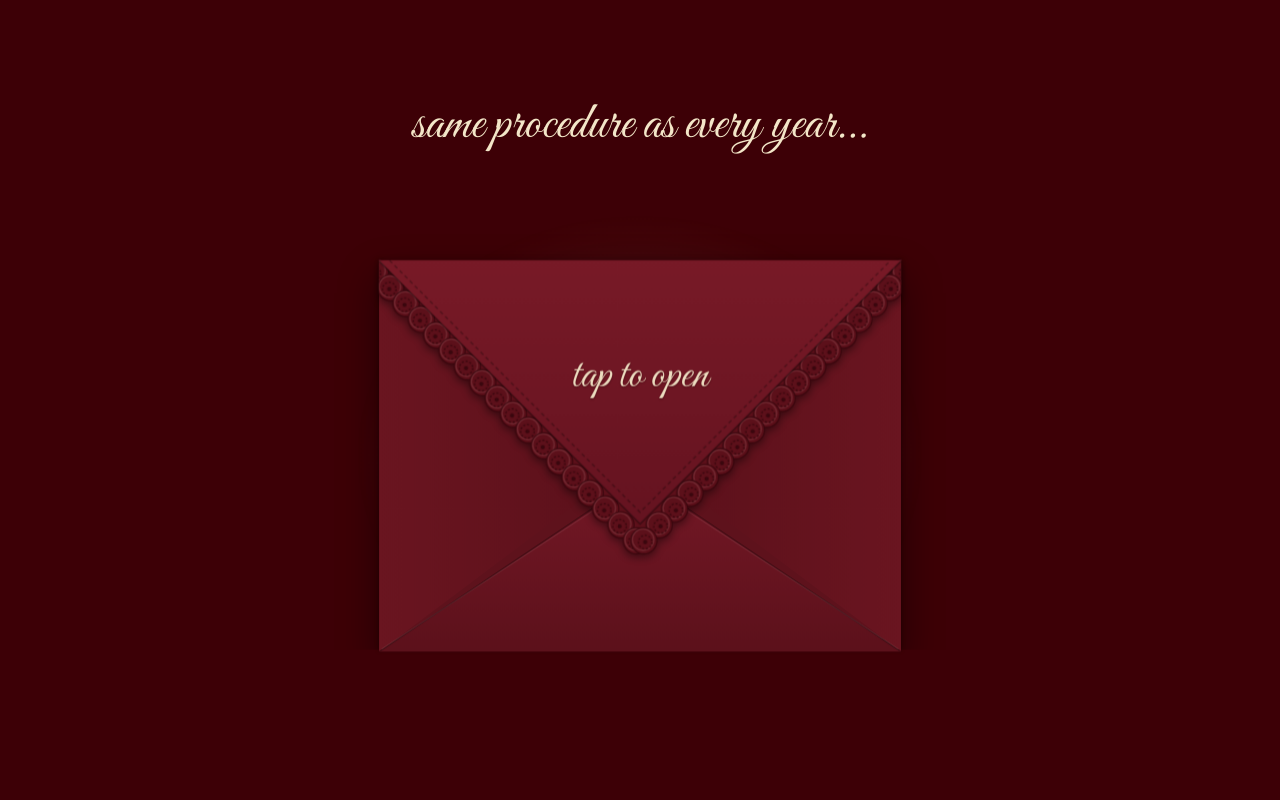
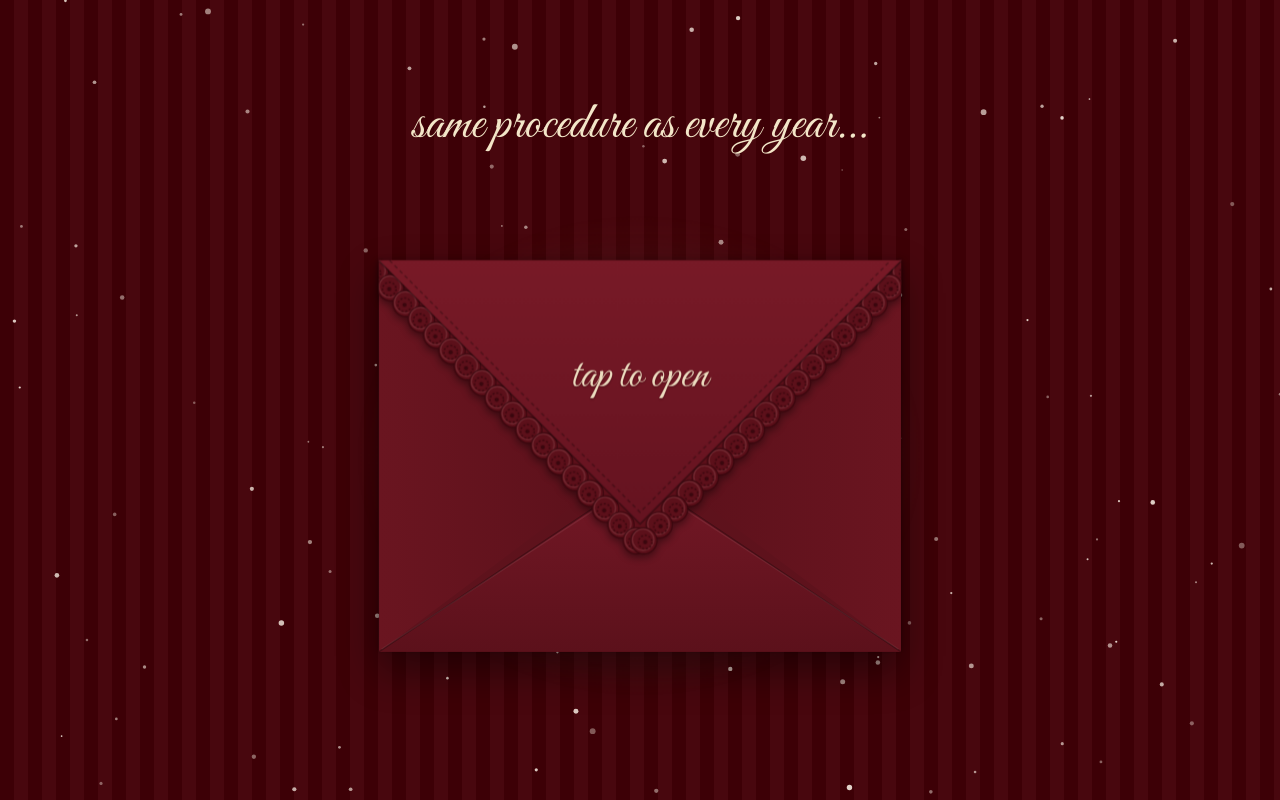
Before and after one commit to malinsaeter/Invite_Pakkelek2026, a plain HTML site: page index.html in a window 1280 px wide. Drawn offline with Linux system fonts and the light colour scheme; a web font is replaced by a local one.

Commit message:
Stripete bakgrunn og snøfall
Smale vertikale striper i to rødtoner og lett snø på en canvas bak
innholdet. Det ensfargede «gulvet» som skjulte kortet under konvolutten
er erstattet med clip-path, så det ikke bryter stripemønsteret.

Co-Authored-By: Claude Opus 5.5 <noreply@anthropic.com>

```diff
--- a/index.html
+++ b/index.html
@@ -23,16 +23,18 @@
   <link rel="preconnect" href="https://fonts.gstatic.com" crossorigin>
   <link href="https://fonts.googleapis.com/css2?family=Great+Vibes&family=Playfair+Display:ital,wght@1,400;1,500&display=swap" rel="stylesheet">
   <link rel="preload" href="assets/kort.png" as="image">
-  <link rel="stylesheet" href="style.css?v=4">
+  <link rel="stylesheet" href="style.css?v=5">
   <noscript><style>.envelope,.tagline{display:none}.card{visibility:visible}</style></noscript>
 </head>
 <body>
+  <canvas class="snow" id="snow" aria-hidden="true"></canvas>
   <main class="scene" id="scene">
 
     <!-- ✏️ ALL TEKST PÅ SIDEN – endre her ================================== -->
 
     <p class="tagline" id="tagline">same procedure as every year...</p>
 
+    <div class="card-clip" id="card-clip">
     <article class="card" id="card" tabindex="-1" aria-label="Invitasjon">
       <img class="card-bg" src="assets/kort.png" alt="" width="622" height="951">
       <div class="card-text">
@@ -50,6 +52,7 @@
         <p class="signoff">same procedure as every year</p>
       </div>
     </article>
+    </div>
 
     <!-- Teksten på konvolutten ligger i .tap-label og aria-label på knappen under. -->
     <!-- ==================================================================== -->
@@ -67,8 +70,6 @@
         </defs>
         <rect width="400" height="300" fill="url(#g-back)"/>
       </svg>
-
-      <div class="env-floor" aria-hidden="true"></div>
 
       <svg class="env-front" viewBox="0 0 400 300" preserveAspectRatio="none" aria-hidden="true">
         <defs>
@@ -120,6 +121,6 @@
     </div>
   </main>
 
-  <script src="script.js?v=4"></script>
+  <script src="script.js?v=5"></script>
 </body>
 </html>
--- a/script.js
+++ b/script.js
@@ -7,6 +7,7 @@
   const card = document.getElementById("card");
   const opener = document.getElementById("opener");
   const tagline = document.getElementById("tagline");
+  const cardClip = document.getElementById("card-clip");
 
   const reduceMotion = window.matchMedia("(prefers-reduced-motion: reduce)").matches;
   const NS = "http://www.w3.org/2000/svg";
@@ -74,6 +75,7 @@
 
     return {
       H,
+      clipBottom: cardClip.offsetHeight - (ey + H) + 2,
       start: `translate(${icx - fcx}px, ${icy - fcy}px) scale(${s})`,
       peek: `translate(${icx - fcx}px, ${icy - fcy - lift}px) scale(${s})`,
     };
@@ -90,6 +92,8 @@
   function finish() {
     card.style.transform = "none";
     card.getAnimations().forEach((a) => a.cancel());
+    cardClip.getAnimations().forEach((a) => a.cancel());
+    cardClip.style.clipPath = "none";
     envelope.style.display = "none";
     tagline.style.visibility = "hidden";
     card.removeAttribute("aria-hidden");
@@ -103,7 +107,6 @@
     opened = true;
     opener.disabled = true;
     opener.style.display = "none";
-
 
     // Stopp pustingen mykt
     const current = getComputedStyle(scene).transform;
@@ -142,16 +145,24 @@
     await wait(120);
 
     // 3) Konvolutten glir ned og fader ut, kortet flytter seg til midten og blir større
-    const parts = envelope.querySelectorAll(".env-back, .env-front, .env-floor, .flap");
-    parts.forEach((el) => {
+    const out = { duration: 1050, easing: "cubic-bezier(.4, 0, .7, .3)", fill: "forwards" };
+    envelope.querySelectorAll(".env-back, .env-front, .flap").forEach((el) => {
       el.animate(
         [
           { translate: "0 0", opacity: 1 },
           { translate: `0 ${g.H * 0.6}px`, opacity: 0 },
         ],
-        { duration: 1050, easing: "cubic-bezier(.4, 0, .7, .3)", fill: "forwards" }
+        out
       );
     });
+    // Slipp opp klippingen under konvolutten, så resten av kortet kommer til syne
+    cardClip.animate(
+      [
+        { clipPath: `inset(0px 0px ${g.clipBottom}px 0px)` },
+        { clipPath: "inset(-60px -60px -60px -60px)" },
+      ],
+      out
+    );
 
     await card.animate([{ transform: g.peek }, { transform: "none" }], {
       duration: 1250,
@@ -162,7 +173,67 @@
     finish();
   }
 
+  /* ---------- Snø ---------- */
+
+  function startSnow() {
+    const canvas = document.getElementById("snow");
+    const ctx = canvas.getContext("2d");
+    let w = 0;
+    let h = 0;
+    let flakes = [];
+
+    const makeFlake = (y) => {
+      const r = 0.8 + Math.random() * 2.2;
+      return {
+        x: Math.random() * w,
+        y: y ?? Math.random() * h,
+        r,
+        speed: 12 + r * 14 + Math.random() * 10, // px per sekund
+        sway: 8 + Math.random() * 18,
+        phase: Math.random() * Math.PI * 2,
+        alpha: 0.35 + Math.random() * 0.5,
+      };
+    };
+
+    function resize() {
+      const dpr = Math.min(window.devicePixelRatio || 1, 2);
+      w = window.innerWidth;
+      h = window.innerHeight;
+      canvas.width = Math.round(w * dpr);
+      canvas.height = Math.round(h * dpr);
+      ctx.setTransform(dpr, 0, 0, dpr, 0, 0);
+      const count = Math.min(140, Math.round((w * h) / 9000));
+      while (flakes.length < count) flakes.push(makeFlake());
+      flakes.length = count;
+    }
+
+    let last = performance.now();
+    function frame(now) {
+      const dt = Math.min(0.05, (now - last) / 1000);
+      last = now;
+      ctx.clearRect(0, 0, w, h);
+      for (const f of flakes) {
+        f.y += f.speed * dt;
+        f.phase += dt * 0.8;
+        if (f.y - f.r > h) Object.assign(f, makeFlake(-5));
+        const x = f.x + Math.sin(f.phase) * f.sway;
+        ctx.globalAlpha = f.alpha;
+        ctx.beginPath();
+        ctx.arc(x, f.y, f.r, 0, Math.PI * 2);
+        ctx.fillStyle = "#fff8ec";
+        ctx.fill();
+      }
+      requestAnimationFrame(frame);
+    }
+
+    resize();
+    window.addEventListener("resize", resize);
+    requestAnimationFrame(frame);
+  }
+
   /* ---------- Oppstart ---------- */
+
+  startSnow();
 
   card.setAttribute("aria-hidden", "true");
 
--- a/style.css
+++ b/style.css
@@ -1,5 +1,7 @@
 :root {
   --bg: #3d0006;
+  --bg-stripe: #48070e;   /* den litt lysere stripen */
+  --stripe: 14px;         /* bredden på hver stripe */
   --cream: #f3e6c8;
   --ink: #8a1520;
 
@@ -34,6 +36,22 @@ body {
   margin: 0;
   overflow: hidden;
   background: var(--bg);
+}
+
+body {
+  background: repeating-linear-gradient(
+    90deg,
+    var(--bg) 0 var(--stripe),
+    var(--bg-stripe) var(--stripe) calc(var(--stripe) * 2)
+  );
+}
+
+.snow {
+  position: fixed;
+  inset: 0;
+  width: 100%;
+  height: 100%;
+  pointer-events: none;
 }
 
 body {
@@ -110,16 +128,6 @@ body {
   height: 100%;
   border-radius: 2px;
   box-shadow: 0 18px 40px rgba(0, 0, 0, 0.45);
-}
-
-/* Skjuler den delen av kortet som stikker ut under konvolutten */
-.env-floor {
-  z-index: 3;
-  top: calc(100% - 2px);
-  left: -150vw;
-  width: 300vw;
-  height: 200vh;
-  background: var(--bg);
 }
 
 .env-front {
@@ -199,6 +207,14 @@ body {
 }
 
 /* ---------- Kort ---------- */
+
+/* Klipper bort den delen av kortet som stikker ut under konvolutten */
+.card-clip {
+  position: absolute;
+  inset: 0;
+  z-index: 2;
+  clip-path: inset(0 0 calc(100% - var(--env-cy) - var(--H) / 2 + 2px) 0);
+}
 
 .card {
   position: absolute;
```
